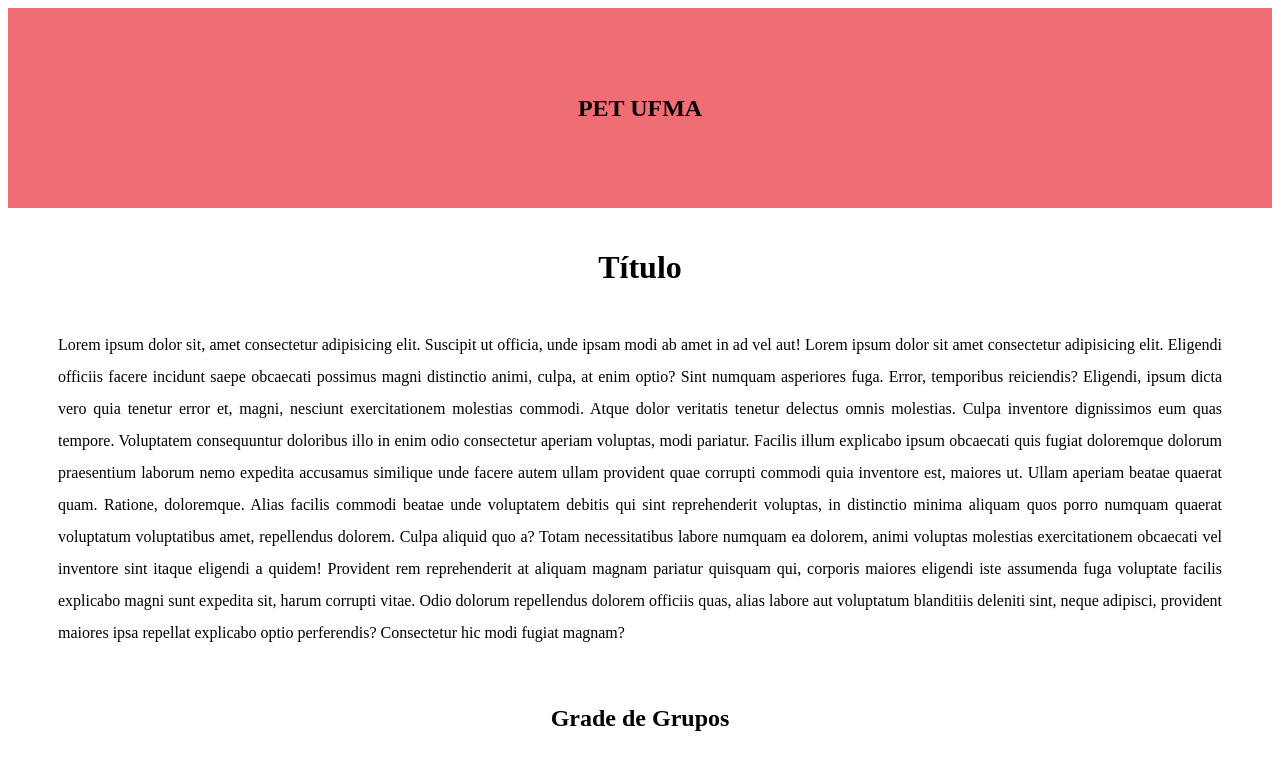
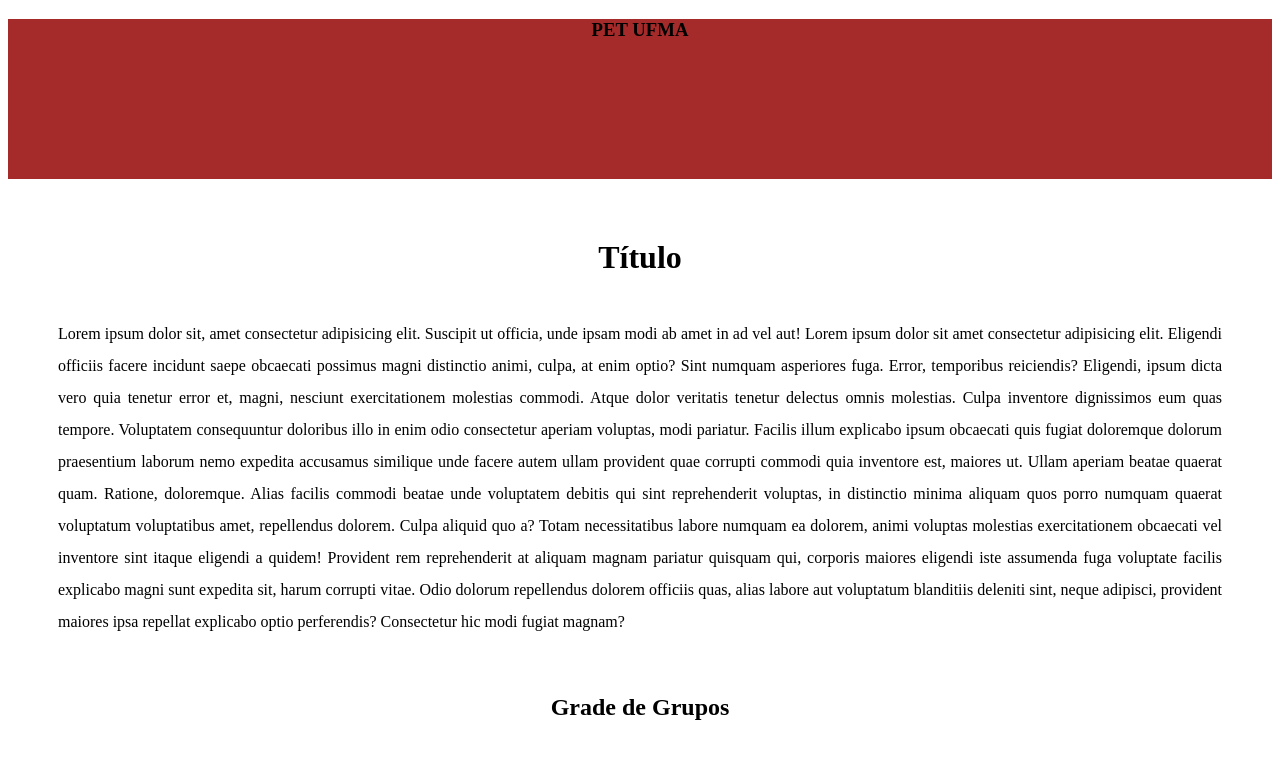
Before and after one commit to PET-Comp-UFMA/TemplateColetaneaGrupos, a plain HTML site: page grupos.html in a window 1280 px wide. Shown: the top 758 px of the page. Drawn offline with Linux system fonts and the light colour scheme.

Commit message:
correções

```diff
--- a/css/style.css
+++ b/css/style.css
@@ -280,7 +280,7 @@
 
  /* Intern Style*/
 
- header {
+ .headerGrupo {
      display: flex;
      justify-content: center;
      align-items: center;
--- a/grupos.html
+++ b/grupos.html
@@ -11,9 +11,9 @@
     <link rel="stylesheet" href="./css/style.css">
 </head>
 <body>
-    <header>
-        <h2>PET UFMA</h2>
-    </header>
+    <div>
+        <h3 style="text-align: center; background-color: brown; height: 20vh;">PET UFMA</h3>
+    </div>
     <div class="container">
         <main class="row">
             <div class="intro">
```
Also changed, not shown: index.html (+1 -1 lines), img/sec4.png (added).
